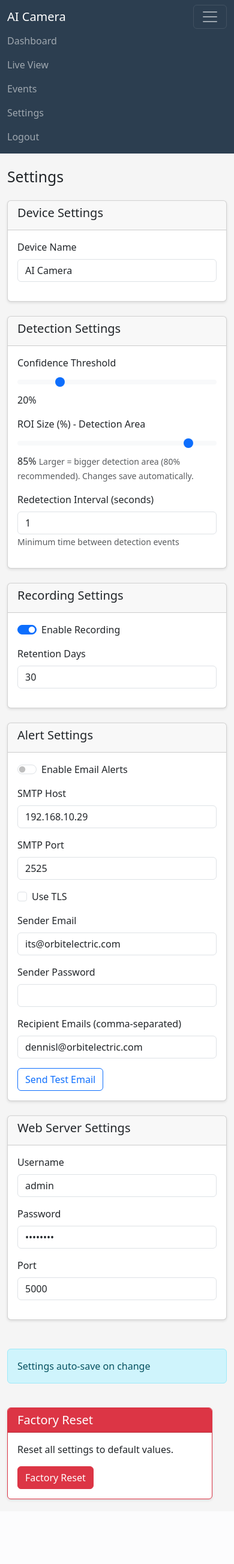
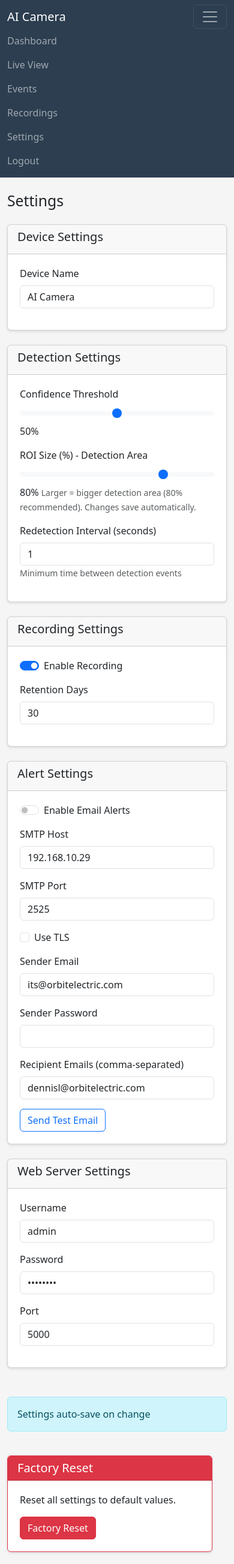
Before and after one commit to tmdrake/AI-CAMERA-HAILO, a Flask app: page /settings in a window 390 px wide, after a click that opens the changed part. Shown: the whole page at 60% size. Before the commit the page ends 2504 px from the top, so only its background shows below. Run offline with Flask 3, Linux system fonts and the light colour scheme; a user stored in the database is signed in.

Commit message:
feat(ui): improve settings layout and add recordings gallery
- Converted settings page to single column responsive layout
- Added Recordings gallery page with thumbnail grid and modal viewer
- Added Recordings link to main navigation menu
- Fixed ROI slider JavaScript functionality
- Reduced frame buffer from 15 to 6 frames for better performance
- Enhanced bounding box visualization and coordinate handling
- Updated plan.md with current status and next steps

```diff
--- a/config/settings.json
+++ b/config/settings.json
@@ -3,10 +3,10 @@
         "name": "AI Camera"
     },
     "detection": {
-        "confidence_threshold": 20.0,
+        "confidence_threshold": 50.0,
         "person_only": true,
         "model_path": "/usr/share/hailo-models/yolov5s_personface_h8l.hef",
-        "roi_percent": 85.0
+        "roi_percent": 80.0
     },
     "recording": {
         "enabled": true,
--- a/src/app.py
+++ b/src/app.py
@@ -55,7 +55,7 @@ latest_frame = None
 latest_frame_lock = threading.Lock()
 latest_detections = []
 latest_detections_lock = threading.Lock()
-frame_buffer = deque(maxlen=15)
+frame_buffer = deque(maxlen=6)
 frame_buffer_lock = threading.Lock()
 
 def init_camera():
@@ -351,6 +351,11 @@ def events():
     events = event_handler.get_recent_events(50)
     return render_template('events.html', events=events)
 
+@app.route('/recordings')
+@login_required
+def recordings():
+    return render_template('recordings.html')
+
 @app.route('/api/events')
 @login_required
 def api_events():
@@ -362,6 +367,31 @@ def api_events():
         'image_path': e.image_path,
         'image_filename': os.path.basename(e.image_path) if e.image_path else None
     } for e in events])
+
+@app.route('/api/recordings')
+@login_required
+def api_recordings():
+    """Return list of all recordings for the gallery"""
+    import os
+    from datetime import datetime
+
+    storage_path = config.get('recording.storage_path', 'recordings')
+    base_dir = os.path.dirname(os.path.dirname(os.path.abspath(__file__)))
+    full_path = os.path.join(base_dir, storage_path)
+
+    recordings = []
+    if os.path.exists(full_path):
+        for filename in sorted(os.listdir(full_path), reverse=True):
+            if filename.lower().endswith(('.jpg', '.jpeg', '.png')):
+                file_path = os.path.join(full_path, filename)
+                timestamp = datetime.fromtimestamp(os.path.getmtime(file_path))
+                recordings.append({
+                    'filename': filename,
+                    'timestamp': timestamp.strftime('%Y-%m-%d %H:%M:%S'),
+                    'size': os.path.getsize(file_path)
+                })
+
+    return jsonify(recordings[:50])  # Limit to 50 most recent
 
 @app.route('/images/<filename>')
 @login_required
--- a/web/templates/base.html
+++ b/web/templates/base.html
@@ -29,6 +29,15 @@
         .status-stopped {
             background-color: #dc3545;
         }
+        /* Improved settings layout */
+        .settings-card {
+            margin-bottom: 1.5rem;
+        }
+        @media (max-width: 768px) {
+            .card-body {
+                padding: 1.25rem;
+            }
+        }
     </style>
     {% block extra_css %}{% endblock %}
 </head>
@@ -51,6 +60,9 @@
                         <a class="nav-link" href="{{ url_for('events') }}">Events</a>
                     </li>
                     <li class="nav-item">
+                        <a class="nav-link" href="{{ url_for('recordings') }}">Recordings</a>
+                    </li>
+                    <li class="nav-item">
                         <a class="nav-link" href="{{ url_for('settings') }}">Settings</a>
                     </li>
                 </ul>
--- a/web/templates/settings.html
+++ b/web/templates/settings.html
@@ -11,7 +11,7 @@
 
 <form method="POST" onsubmit="return false;">
     <div class="row">
-        <div class="col-md-6">
+        <div class="col-12">
             <div class="card mb-4">
                 <div class="card-header">
                     <h5>Device Settings</h5>
@@ -25,7 +25,7 @@
             </div>
         </div>
 
-        <div class="col-md-6">
+        <div class="col-12">
             <div class="card mb-4">
                 <div class="card-header">
                     <h5>Detection Settings</h5>
@@ -36,9 +36,13 @@
                         <input type="range" class="form-range" min="0" max="100" step="5" id="confidence_threshold" name="detection.confidence_threshold" value="{{ config.get('detection', {}).get('confidence_threshold', 50) }}">
                         <span id="thresholdValue">{{ config.get('detection', {}).get('confidence_threshold', 50)|int }}%</span>
                         <script>
-                        document.getElementById('roi_percent').addEventListener('input', function() {
-                            document.getElementById('roiValue').textContent = this.value + '%';
-                        });
+                        // ROI slider handler
+                        const roiSlider = document.getElementById('roi_percent');
+                        if (roiSlider) {
+                            roiSlider.addEventListener('input', function() {
+                                document.getElementById('roiValue').textContent = this.value + '%';
+                            });
+                        }
                         </script>
                     </div>
                     <div class="mb-3">
@@ -56,7 +60,7 @@
             </div>
         </div>
 
-        <div class="col-md-6">
+        <div class="col-12">
             <div class="card mb-4">
                 <div class="card-header">
                     <h5>Recording Settings</h5>
@@ -76,7 +80,7 @@
     </div>
 
     <div class="row">
-        <div class="col-md-6">
+        <div class="col-12">
             <div class="card mb-4">
                 <div class="card-header">
                     <h5>Alert Settings</h5>
@@ -122,7 +126,7 @@
             </div>
         </div>
 
-        <div class="col-md-6">
+        <div class="col-12">
             <div class="card mb-4">
                 <div class="card-header">
                     <h5>Web Server Settings</h5>
```
Also changed, not shown: plan.md (+15 -5 lines), src/detector.py (+10 -13 lines), web/templates/recordings.html (added, +89 -0 lines).
